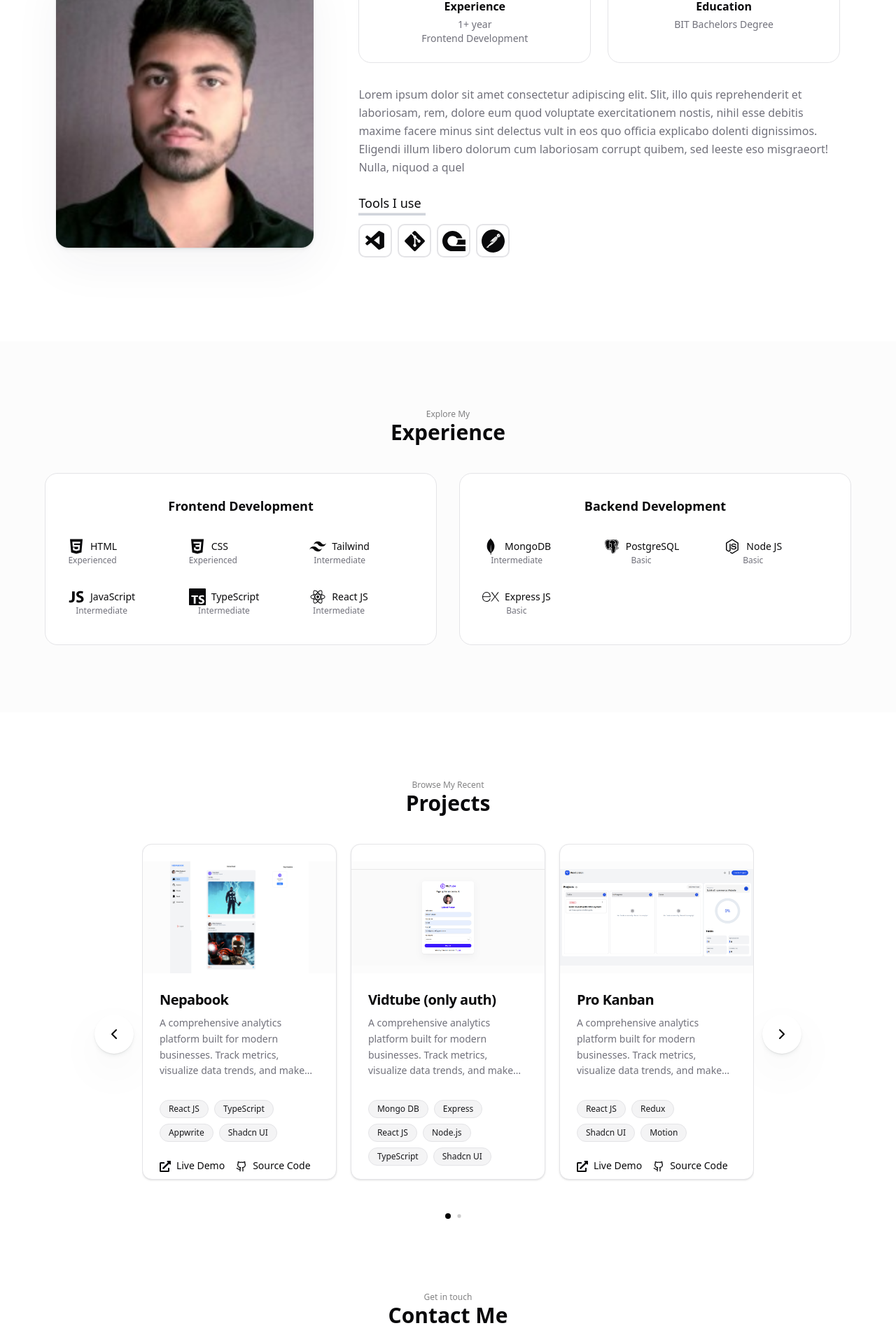
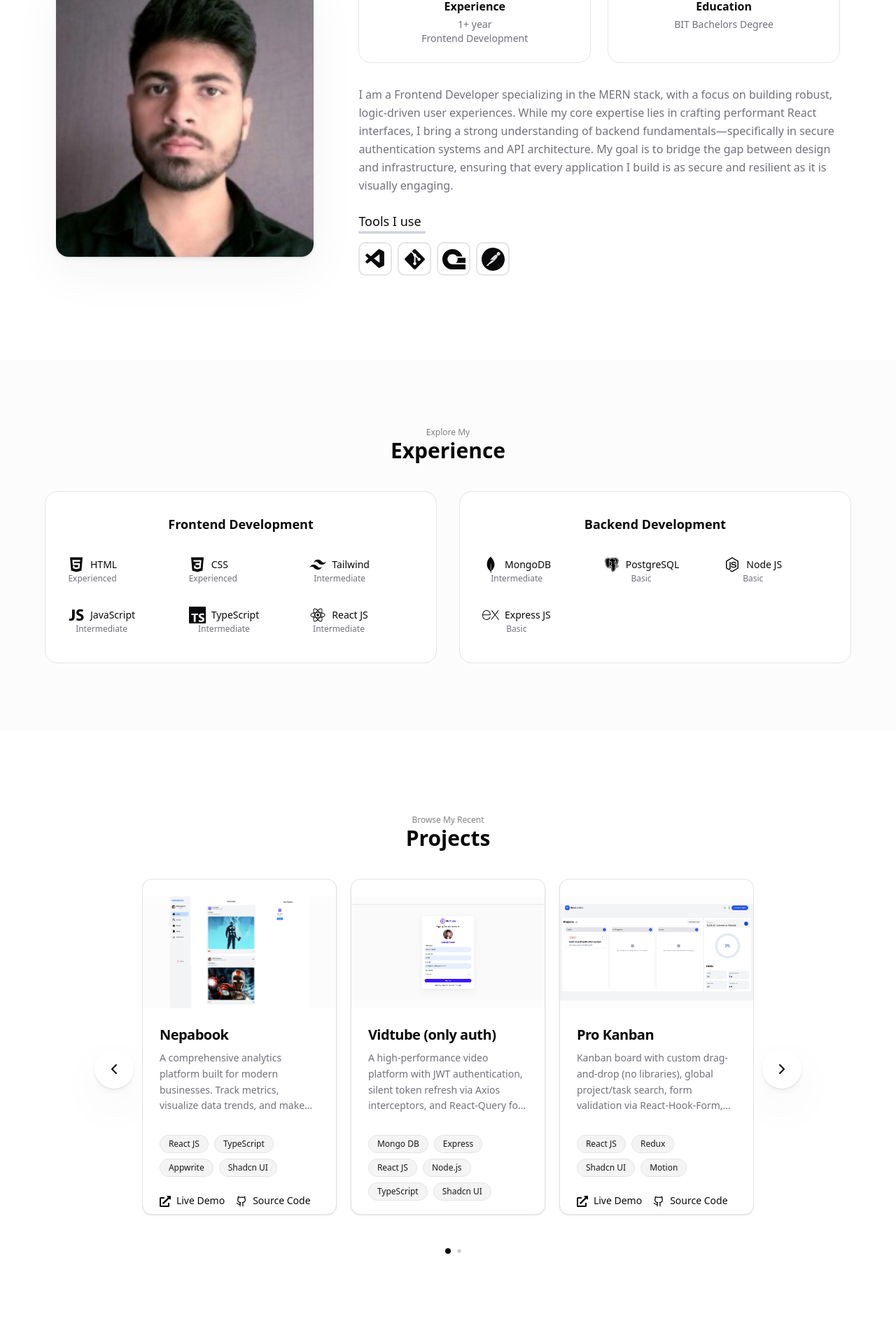
Before and after one commit to DEVELOPERBibek10/Portfolio, a React app: page / in a window 1280 px wide. Shown: the part 1020-2938 px from the top of the page at 70% size. Built offline with nearby package versions, Linux system fonts and the light colour scheme; the HTML template or start-up script is replaced by a standard one.

Commit message:
feat: update project descriptions for clarity and enhance styling in Projects and About sections

```diff
--- a/src/constants/Projects.ts
+++ b/src/constants/Projects.ts
@@ -12,7 +12,7 @@ export const ProjectCardInfo = [
     image: "/vidtube.png",
     title: "Vidtube (only auth)",
     description:
-      "A comprehensive analytics platform built for modern businesses. Track metrics, visualize data trends, and make data-driven decisions with real-time insights.",
+      "A high-performance video platform with JWT authentication, silent token refresh via Axios interceptors, and React-Query for server-state management and session persistence.",
     techStack: [
       "Mongo DB",
       "Express",
@@ -28,7 +28,7 @@ export const ProjectCardInfo = [
     image: "/pro-kanban.png",
     title: "Pro Kanban",
     description:
-      "A comprehensive analytics platform built for modern businesses. Track metrics, visualize data trends, and make data-driven decisions with real-time insights.",
+      "Kanban board with custom drag-and-drop (no libraries), global project/task search, form validation via React-Hook-Form, and Redux Toolkit for state management.",
     techStack: ["React JS", "Redux", "Shadcn UI", "Motion"],
     liveUrl: "https://pro-kanban-iota.vercel.app",
     githubUrl: "https://github.com/DEVELOPERBibek10/Pro-Kanban",
@@ -37,7 +37,7 @@ export const ProjectCardInfo = [
     image: "/klimate.png",
     title: "Klimate",
     description:
-      "A comprehensive analytics platform built for modern businesses. Track metrics, visualize data trends, and make data-driven decisions with real-time insights.",
+      "Weather forecast application using shadcn/ui and React Query, featuring city search with suggestions and a persistent favorites system for personalized user experience.",
     techStack: [
       "React JS",
       "TypeScript",
--- a/src/constants/motionVarients.ts
+++ b/src/constants/motionVarients.ts
@@ -29,7 +29,7 @@ export const LinkContainerVariants = {
     opacity: 1,
     transition: {
       staggerChildren: 0.1,
-      delayChildren: 0.2,
+      delayChildren: 0.25,
     },
   },
 };
--- a/src/index.css
+++ b/src/index.css
@@ -141,5 +141,5 @@
 }
 
 section[id] {
-  scroll-margin-top: 5rem; /* Adjust based on your Navbar height */
+  scroll-margin-top: 4.7rem; /* Adjust based on your Navbar height */
 }
--- a/src/pages/About.tsx
+++ b/src/pages/About.tsx
@@ -90,12 +90,14 @@ const About = () => {
               transition={{ duration: 0.5, delay: 0.3 }}
               className="text-muted-foreground leading-relaxed"
             >
-              Lorem ipsum dolor sit amet consectetur adipiscing elit. Slit, illo
-              quis reprehenderit et laboriosam, rem, dolore eum quod voluptate
-              exercitationem nostis, nihil esse debitis maxime facere minus sint
-              delectus vult in eos quo officia explicabo dolenti dignissimos.
-              Eligendi illum libero dolorum cum laboriosam corrupt quibem, sed
-              leeste eso misgraeort! Nulla, niquod a quel
+              I am a Frontend Developer specializing in the MERN stack, with a
+              focus on building robust, logic-driven user experiences. While my
+              core expertise lies in crafting performant React interfaces, I
+              bring a strong understanding of backend fundamentals—specifically
+              in secure authentication systems and API architecture. My goal is
+              to bridge the gap between design and infrastructure, ensuring that
+              every application I build is as secure and resilient as it is
+              visually engaging.
             </motion.p>
             <div className="flex flex-col justify-center gap-3 mt-6">
               <div>
--- a/src/pages/Contact.tsx
+++ b/src/pages/Contact.tsx
@@ -25,7 +25,7 @@ const Contact = () => {
             initial={"hidden"}
             whileInView={"visible"}
             variants={fadeInUpLarge}
-            transition={{ duration: 0.55, delay: 0.15 }}
+            transition={{ duration: 0.55, delay: 0.16 }}
           >
             <ContactForm />
           </motion.div>
--- a/src/pages/Projects.tsx
+++ b/src/pages/Projects.tsx
@@ -28,7 +28,7 @@ const Projects = () => {
   const [swiper, setSwiper] = useState<SwiperType | null>(null);
   return (
     <>
-      <section id="projects" className=" px-6 my-24 ">
+      <section id="projects" className=" px-6 my-24 py-6 ">
         <div className="container mx-auto">
           <motion.div
             initial="hidden"
@@ -92,7 +92,7 @@ const Projects = () => {
                   <SwiperSlide>
                     <motion.article
                       variants={LinkItemVariants}
-                      transition={{ duration: 0.5 }}
+                      transition={{ duration: 0.4 }}
                     >
                       <ProjectCard
                         image={image}
```
